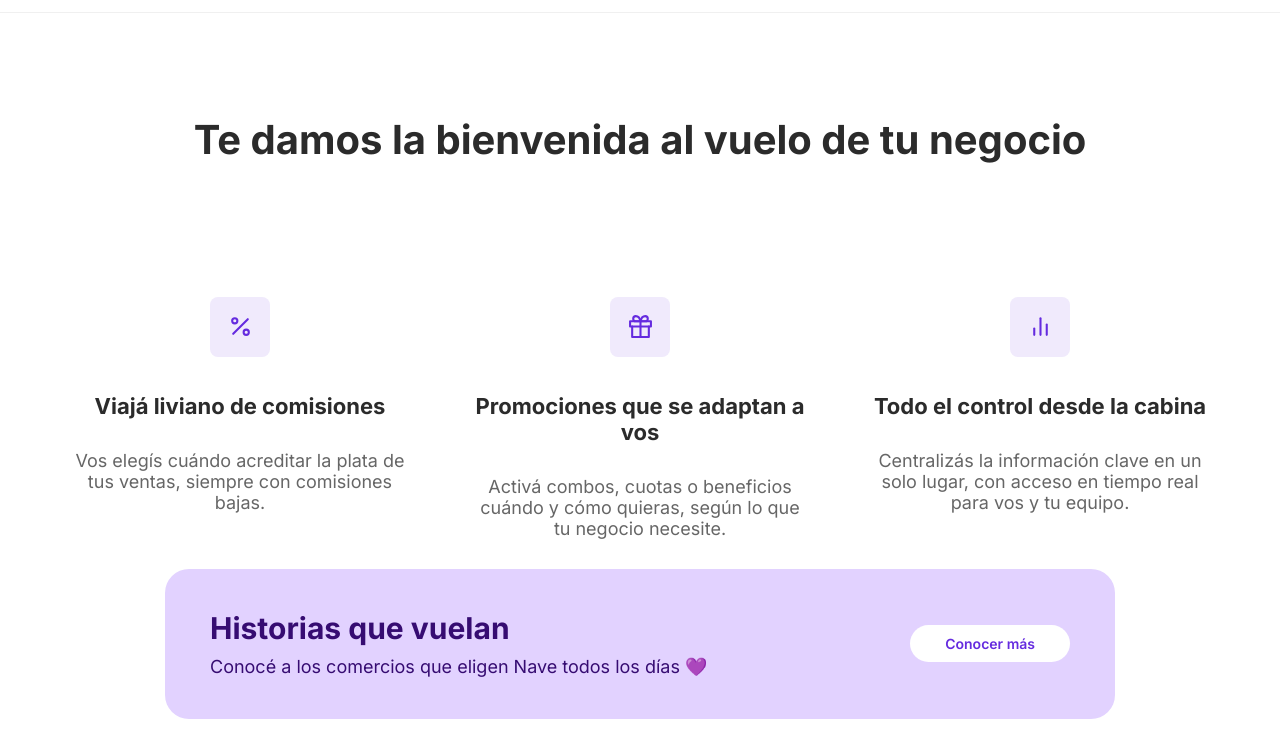
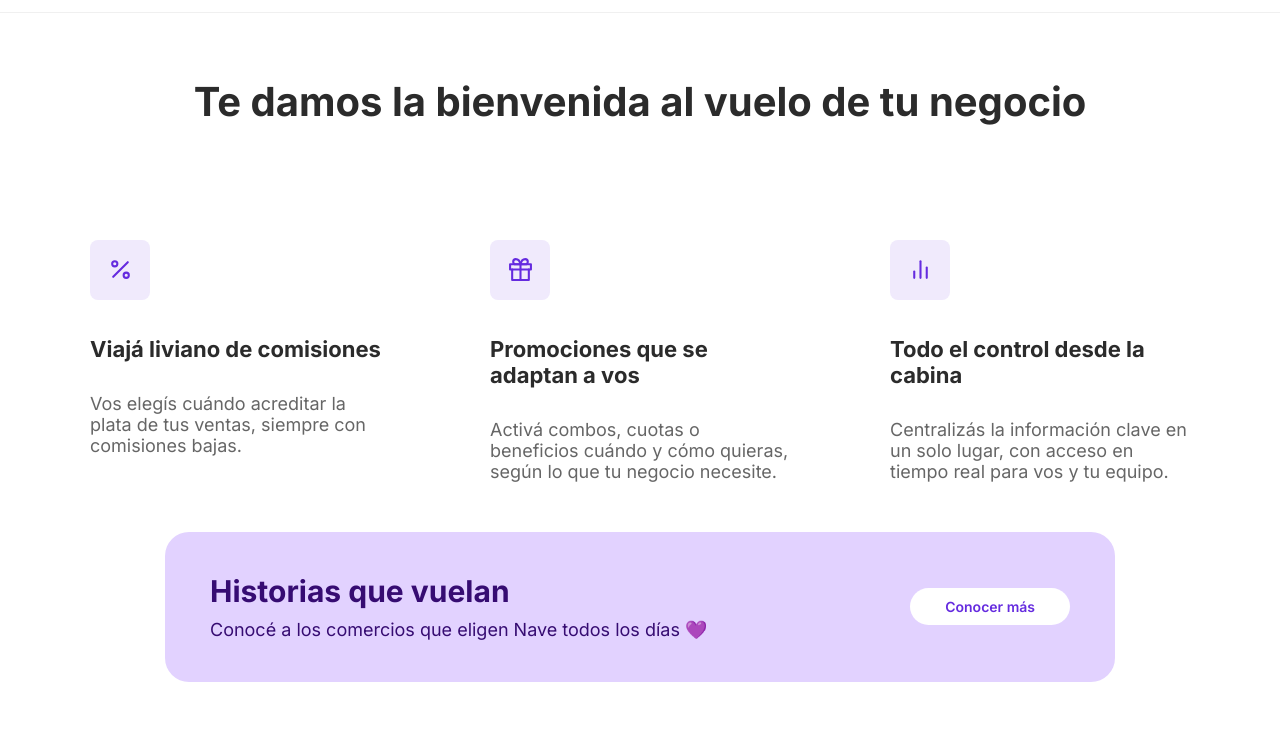
Before and after one commit to carlosluca36298-commits/trabajo_utn, a plain HTML site: page index.html in a window 1280 px wide. Shown: the part 59-800 px from the top of the page. Drawn offline with Linux system fonts and the light colour scheme.

Commit message:
style: corriedo hacia la izquierda todo el contenido del flex

```diff
--- a/style.css
+++ b/style.css
@@ -124,7 +124,7 @@
 h1 {
     font-size: 2.50rem;
     margin-bottom: 80px;
-padding: 4%;
+    padding: 1%;
     margin: 4%;
     color:var(--color-principal);
     text-align: center;
@@ -145,13 +145,14 @@
     display: flex;
     flex-direction: column;
     justify-content: center; /* Centra el contenido verticalmente */
-align-items: center;     /* Centra el contenido horizontalmente (icono, título y texto) */
-text-align: center;      /* Asegura que el texto se vea centrado */
+    align-items:flex-start;     /* hacia la izquierda */
+    text-align: left;      /* Asegura que el texto se vea hacia la izquierda */
     gap: 16px;
     border-radius: 16px;
     box-sizing: border-box;
-padding: 30px;
+    padding: 50px;
 }
+
 /* 1. Modifica tu clase base para preparar la animación */
 .bloque {
   /* ... (deja todas las propiedades que ya tenías) ... */
@@ -162,7 +163,6 @@
 .bloque:hover {
     transform: translateY(-10px);
 }
-
 
 /* Estilos de los iconos */
 .icono-contenedor {
@@ -205,6 +205,7 @@
     max-width: 1022;
     padding: 0;
 }
+
 
 /* --- banner superior--- */
 .caja-historias {
```
Lines whose indentation alone changed are shown as unchanged.
